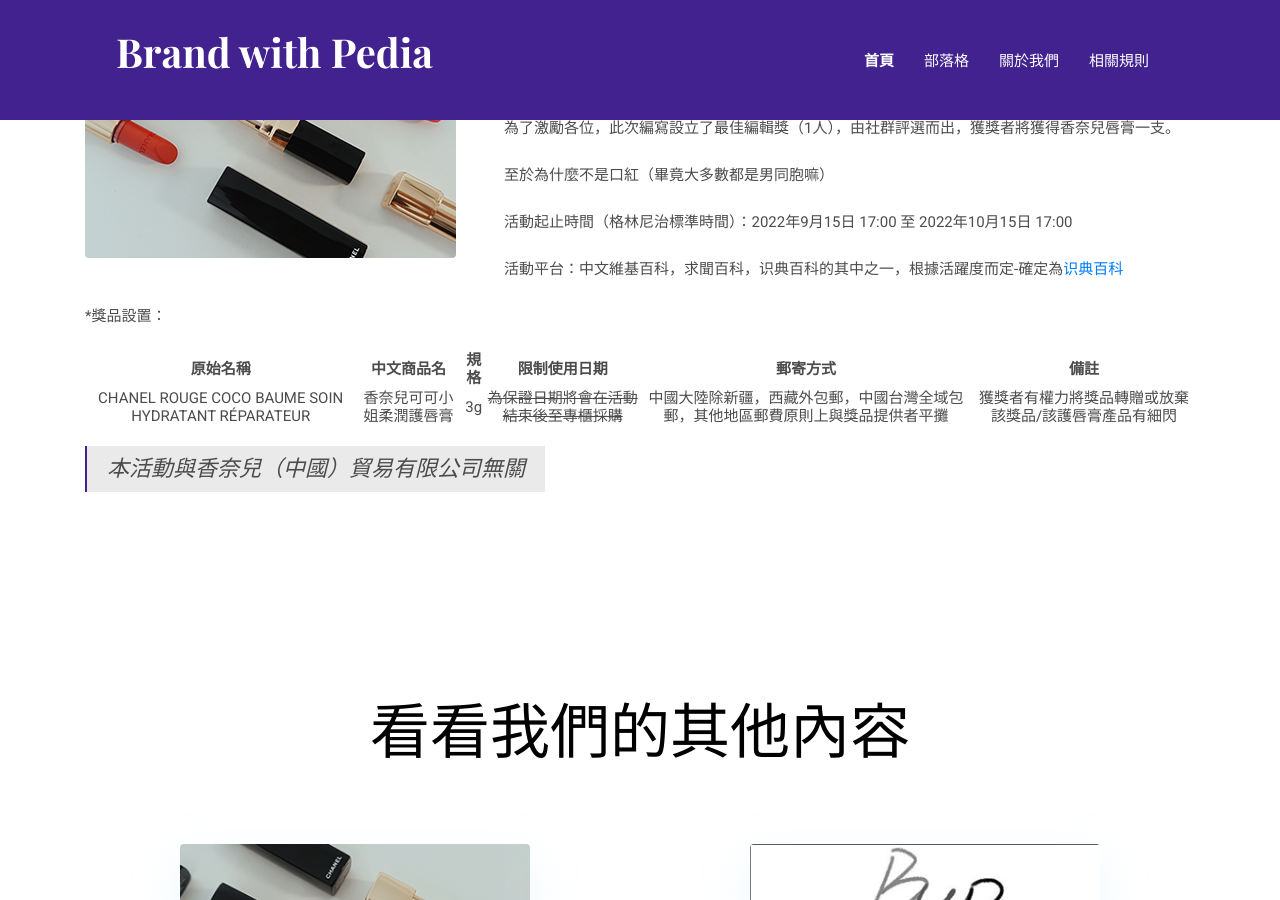
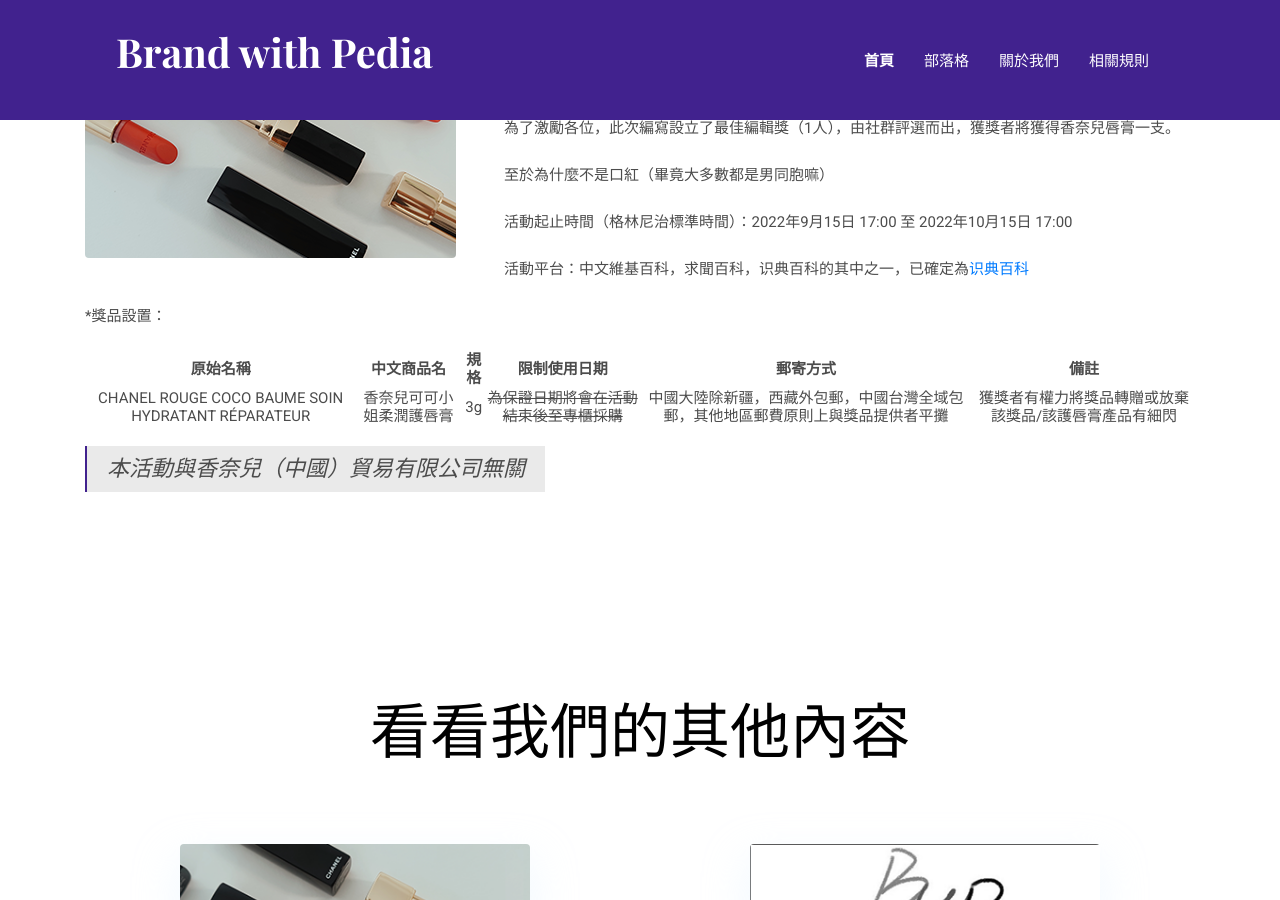
Before and after one commit to Brand-with-Pedia/Web, a Jekyll site: the page built from _posts/2022-08-13-Edit-Pedia-Win-Lipstick.markdown, in a window 1280 px wide and 900 px high, scrolled down 735 px. Built offline with Jekyll 4.4.1, drawn with Linux system fonts in a browser that asks for light colours.

Commit message:
Update 2022-08-13-Edit-Pedia-Win-Lipstick.markdown

```diff
--- a/_posts/2022-08-13-Edit-Pedia-Win-Lipstick.markdown
+++ b/_posts/2022-08-13-Edit-Pedia-Win-Lipstick.markdown
@@ -16,7 +16,7 @@ tags:   Chrome Version 104.0.5112.81, Windows 11 Pro for Workstations
 
 活動起止時間（格林尼治標準時間）：2022年9月15日 17:00 至 2022年10月15日 17:00
 
-活動平台：中文維基百科，求聞百科，识典百科的其中之一，根據活躍度而定-確定為[识典百科](https://shidianbaike.com/index.php/%E8%AF%86%E5%85%B8%E7%99%BE%E7%A7%91:%E5%93%81%E7%89%8C%E4%B8%93%E9%A2%98/%E7%BE%8E%E5%A6%86 "识典百科:品牌专题/美妆")
+活動平台：中文維基百科，求聞百科，识典百科的其中之一，已確定為[识典百科](https://shidianbaike.com/index.php/%E8%AF%86%E5%85%B8%E7%99%BE%E7%A7%91:%E5%93%81%E7%89%8C%E4%B8%93%E9%A2%98/%E7%BE%8E%E5%A6%86 "识典百科:品牌专题/美妆")
 
 
 
```
